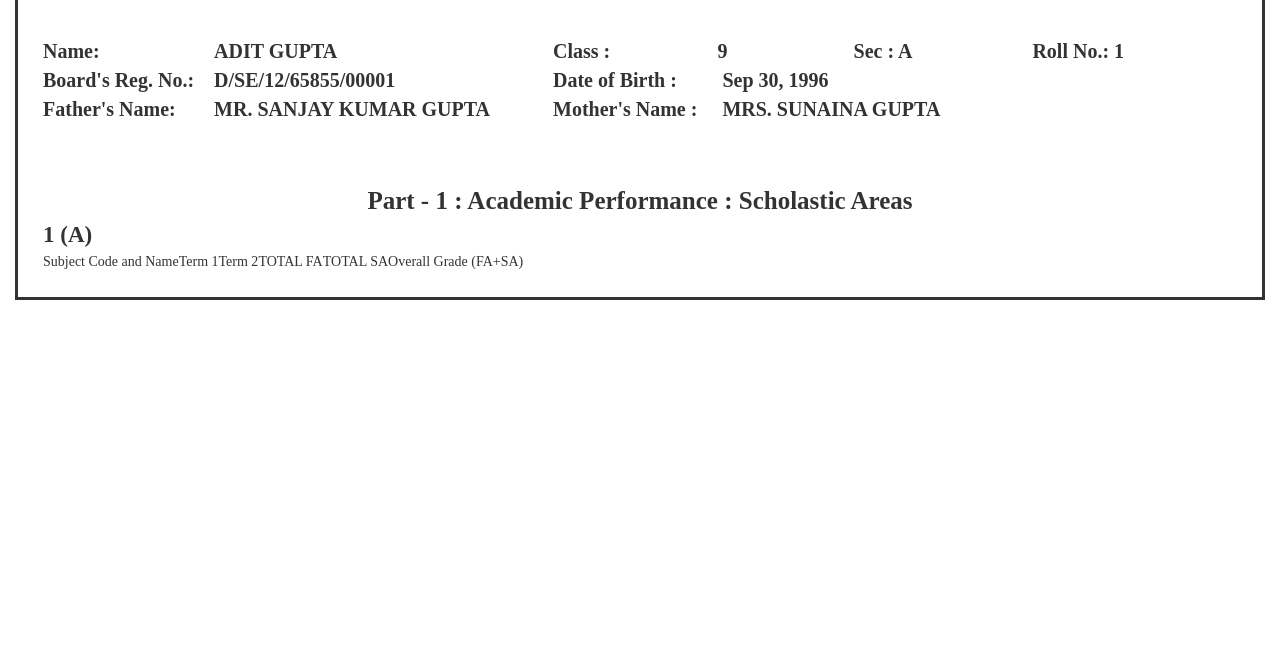
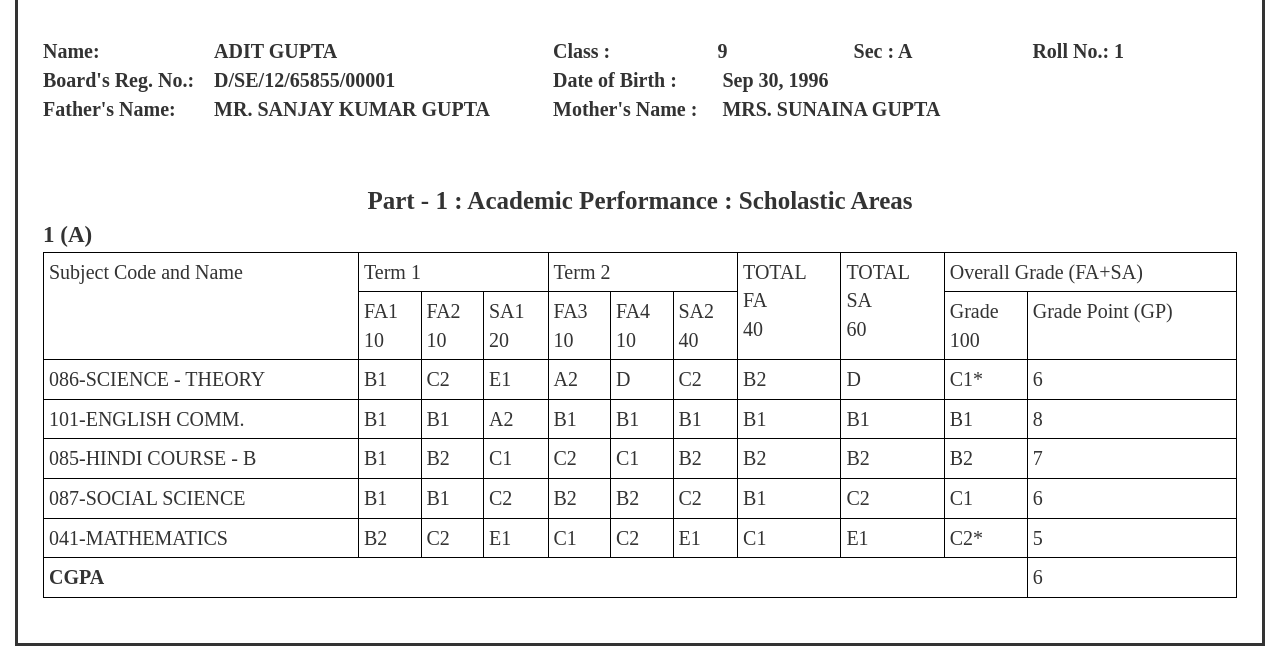
Before and after one commit to karanabhi/ReportCard, a plain HTML site: page ReportCard/public_html/index.html in a window 1280 px wide. Shown: the part 217-878 px from the top of the page. Before the commit the page ends 800 px from the top, so only its background shows below. Drawn offline with Linux system fonts and the light colour scheme.

Commit message:
Grade table completed

```diff
--- a/ReportCard/public_html/CSS/stylesheet.css
+++ b/ReportCard/public_html/CSS/stylesheet.css
@@ -7,6 +7,7 @@
     margin: 15px;
     padding: 25px;
     font-family:  "Times New Roman";
+    height: auto;
 }
 .header_title{
     font-size: 30px;
@@ -28,3 +29,11 @@
     text-align: left;
     font-weight: bolder;
 }
+.grade_table{
+    font-size: 20px;
+    text-align: left;
+    font-weight: 500;
+}
+.cgpa{
+    font-weight: bolder;
+}
--- a/ReportCard/public_html/index.html
+++ b/ReportCard/public_html/index.html
@@ -10,7 +10,9 @@
         <link href="CSS/bootstrap.min.css" rel="stylesheet" type="text/css"/>
         <link href="CSS/stylesheet.css" rel="stylesheet" type="text/css"/>
     </head>
+
     <body class="site_border">
+
         <div class="row">
             <div class="col-lg-2">
                 <img src="Images/logo.png" alt="College Logo"/>
@@ -101,16 +103,99 @@
             1 (A)
         </div>
 
-        <table>
-            <tr>
-                <td>Subject Code and Name</td>
-                <td rowspan="3">Term 1 </td>
-                <td rowspan="3">Term 2</td>
-                <td>TOTAL FA</td>
-                <td>TOTAL SA</td>
-                <td rowspan="2">Overall Grade (FA+SA)</td>
-            </tr>
-        </table>
+        <div class="grade_table">
+            <table class="table table-condensed table-hover table-bordered table-responsive">
+                <tr>
+                    <td rowspan="2">Subject Code and Name</td>
+                    <td colspan="3">Term 1 </td>
+                    <td colspan="3">Term 2</td>
+                    <td rowspan="2">TOTAL<br/>FA<br/>40</td>
+                    <td rowspan="2">TOTAL<br/>SA<br/>60</td>
+                    <td colspan="2">Overall Grade (FA+SA)</td>
+                </tr>
+                <tr>
+                    <td>FA1<br/>10</td>
+                    <td>FA2<br/>10</td>
+                    <td>SA1<br/>20</td>
+                    <td>FA3<br/>10</td>
+                    <td>FA4<br/>10</td>
+                    <td>SA2<br/>40</td>
+                    <td>Grade<br/>100</td>
+                    <td>Grade Point (GP)</td>
+                </tr>
+                <tr>
+                    <td>086-SCIENCE - THEORY</td>
+                    <td>B1</td>
+                    <td>C2</td>
+                    <td>E1</td>
+                    <td>A2</td>
+                    <td>D</td>
+                    <td>C2</td>
+                    <td>B2</td>
+                    <td>D</td>
+                    <td>C1*</td>
+                    <td>6</td>
+                </tr>
+                <tr>
+                    <td>101-ENGLISH COMM.</td>
+                    <td>B1</td>
+                    <td>B1</td>
+                    <td>A2</td>
+                    <td>B1</td>
+                    <td>B1</td>
+                    <td>B1</td>
+                    <td>B1</td>
+                    <td>B1</td>
+                    <td>B1</td>
+                    <td>8</td>
+                </tr>
+                <tr>
+                    <td>085-HINDI COURSE - B</td>
+                    <td>B1</td>
+                    <td>B2</td>
+                    <td>C1</td>
+                    <td>C2</td>
+                    <td>C1</td>
+                    <td>B2</td>
+                    <td>B2</td>
+                    <td>B2</td>
+                    <td>B2</td>
+                    <td>7</td>
+                </tr>
+                <tr>
+                    <td>087-SOCIAL SCIENCE</td>
+                    <td>B1</td>
+                    <td>B1</td>
+                    <td>C2</td>
+                    <td>B2</td>
+                    <td>B2</td>
+                    <td>C2</td>
+                    <td>B1</td>
+                    <td>C2</td>
+                    <td>C1</td>
+                    <td>6</td>
+                </tr>
+                <tr>
+                    <td>041-MATHEMATICS</td>
+                    <td>B2</td>
+                    <td>C2</td>
+                    <td>E1</td>
+                    <td>C1</td>
+                    <td>C2</td>
+                    <td>E1</td>
+                    <td>C1</td>
+                    <td>E1</td>
+                    <td>C2*</td>
+                    <td>5</td>
+                </tr>
+                <tr>
+                    <td colspan="10" class="cgpa">CGPA</td>
+                    <td>6</td>
+                </tr>
+
+
+            </table>
+        </div>
 
 
 
```
Also changed, not shown: ReportCard/public_html/CSS/bootstrap.min.css.
